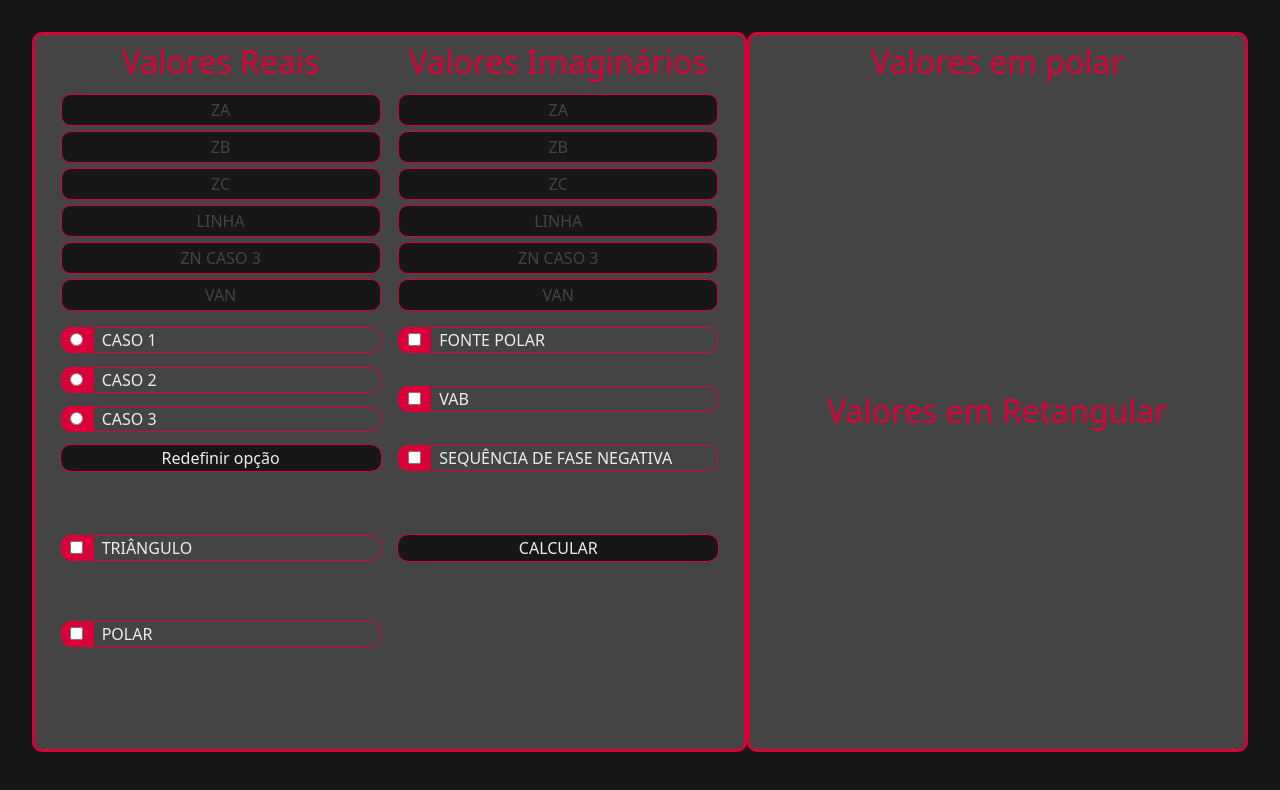
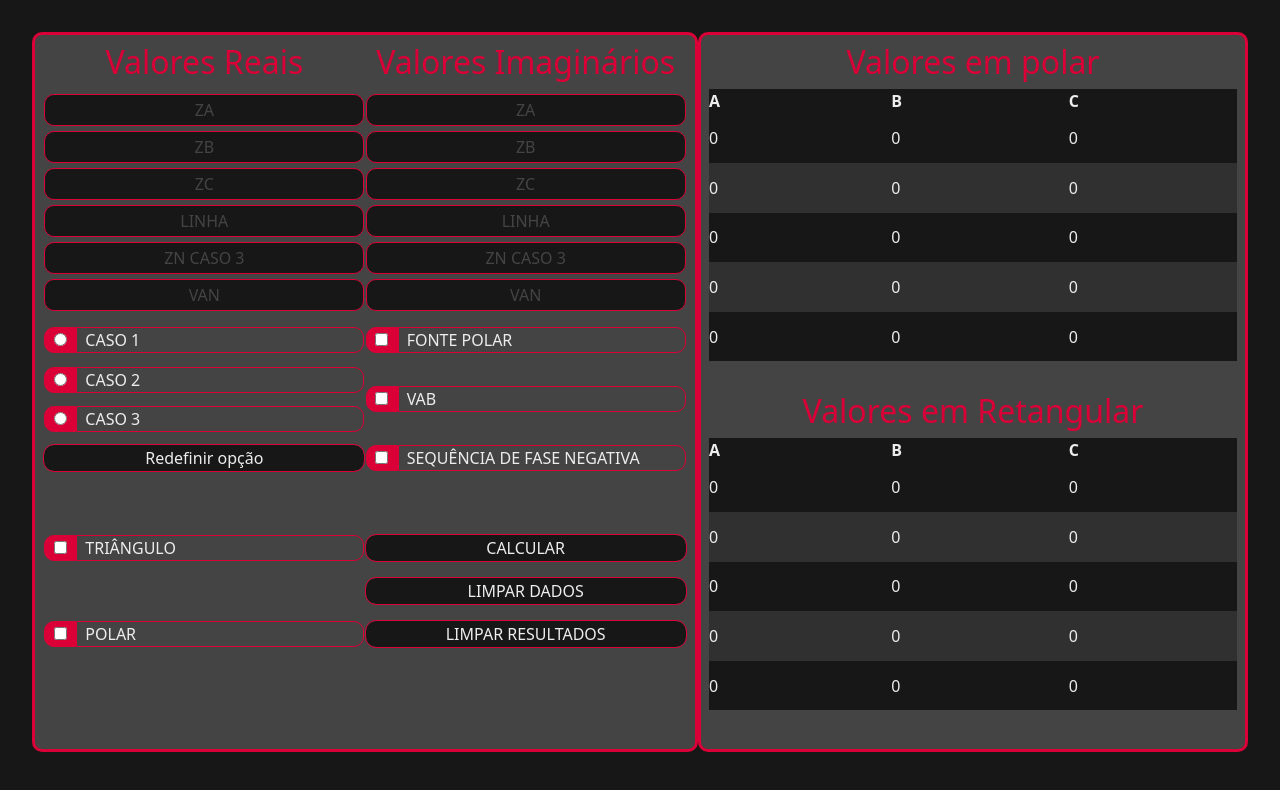
Before and after one commit to lucasop2/trifasico2, a plain HTML site: page index.html in a window 1280 px wide. Drawn offline with nearby package versions, Linux system fonts and the light colour scheme.

Commit message:
Update index.html

```diff
--- a/index.html
+++ b/index.html
@@ -113,56 +113,103 @@
                 </div>
                 <div class="fonte options line2 linebtns">
                     <button class="btns btns-calcula" onclick="caso1()">CALCULAR</button>
+                    <button class="btns btns-calcula" onclick="limpar_dados()">LIMPAR DADOS</button>
+                    <button class="btns btns-calcula" onclick="limpar_resultados()">LIMPAR RESULTADOS</button>
                 </div>
             </div>
         </div>
         <div class="box box2">
             <div class="resultados-polar resultados">
                 <h2 class="title">Valores em polar</h2>
+                <table class="tabela-respostas ">
+                    <thead>
+                        <tr>
 
-                <p id="ia"></p>
-                <p id="ib"></p>
-                <p id="ic"></p>
+                            <th scope="col">A</th>
+                            <th scope="col">B</th>
+                            <th scope="col">C</th>
+                        </tr>
+                    </thead>
+                    <tbody>
+                        <tr>
 
-                <p id="linhaa"> </p>
-                <p id="linhab"> </p>
-                <p id="linhac"></p>
+                            <td id="ia">0</td>
+                            <td id="ib">0</td>
+                            <td id="ic">0</td>
+                        </tr>
+                        <tr>
 
-                <p id="fasea"> </p>
-                <p id="faseb"> </p>
-                <p id="fasec"></p>
+                            <td id="linhaa">0</td>
+                            <td id="linhab">0</td>
+                            <td id="linhac">0</td>
+                        </tr>
+                        <tr>
+                            <td id="fasea">0</td>
+                            <td id="faseb">0</td>
+                            <td id="fasec">0</td>
 
-                <p id="pofa"> </p>
-                <p id="pofb"> </p>
-                <p id="pofc"></p>
+                        </tr>
+                        <tr>
 
-                <p id="pofa2"> </p>
-                <p id="pofb2"> </p>
-                <p id="pofc2"></p>
+                            <td id="pofa">0</td>
+                            <td id="pofb">0</td>
+                            <td id="pofc">0</td>
+                        </tr>
+                        <tr>
+                            <td id="pofa2">0</td>
+                            <td id="pofb2">0</td>
+                            <td id="pofc2">0</td>
+                        </tr>
+                    </tbody>
+                </table>
+
+
+
+
             </div>
             <div class="resultados-retangular resultados">
                 <h2 class="title">Valores em Retangular</h2>
+                <table class="tabela-respostas">
+                    <thead>
+                        <tr>
 
-                <p id="iap"></p>
-                <p id="ibp"></p>
-                <p id="icp"></p>
+                            <th scope="col">A</th>
+                            <th scope="col">B</th>
+                            <th scope="col">C</th>
+                        </tr>
+                    </thead>
+                    <tbody>
+                        <tr>
 
-                <p id="linhaap"> </p>
-                <p id="linhabp"> </p>
-                <p id="linhacp"></p>
+                            <td id="iap">0</td>
+                            <td id="ibp">0</td>
+                            <td id="icp">0</td>
+                        </tr>
+                        <tr>
 
-                <p id="faseap"> </p>
-                <p id="fasebp"> </p>
-                <p id="fasecp"></p>
+                            <td id="linhaap">0</td>
+                            <td id="linhabp">0</td>
+                            <td id="linhacp">0</td>
+                        </tr>
+                        <tr>
+                            <td id="faseap">0</td>
+                            <td id="fasebp">0</td>
+                            <td id="fasecp">0</td>
 
+                        </tr>
+                        <tr>
 
-                <p id="pofap"> </p>
-                <p id="pofbp"> </p>
-                <p id="pofcp"></p>
-
-                <p id="pofap2"> </p>
-                <p id="pofbp2"> </p>
-                <p id="pofcp2"></p>
+                            <td id="pofap">0</td>
+                            <td id="pofbp">0</td>
+                            <td id="pofcp">0</td>
+                        </tr>
+                        <tr>
+                            <td id="pofap2">0</td>
+                            <td id="pofbp2">0</td>
+                            <td id="pofcp2">0</td>
+                        </tr>
+                    </tbody>
+                </table>
             </div>
         </div>
     </div>
```
